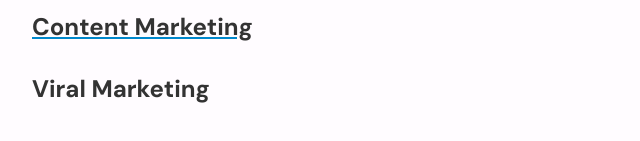
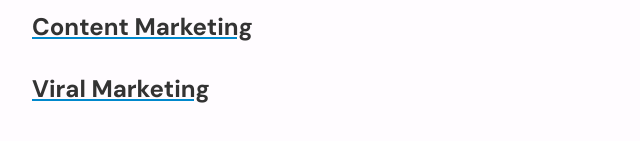
Before and after one commit to KevCode-Absurd/test-dante, a plain HTML site: page saas_marketing.html in a window 1280 px wide. Shown: the part 429-570 px from the top of the page, 16-656 px from the left. Drawn offline with Linux system fonts and the light colour scheme.

Commit message:
Add files via upload

```diff
--- a/saas_marketing.html
+++ b/saas_marketing.html
@@ -17,7 +17,8 @@
     <h2>What channel do you need help with?</h2>
     <a href="saas_seo.html" target=”_blank”><h3>Search Engine Optimization</h3></a>
     <a href="saas_content_marketing.html" target=”_blank”><h3>Content Marketing</h3></a>
-    <h3>Viral Marketing</h3>
+    <a href="saas_viral_marketing.html" target=”_blank”><h3>Viral Marketing</h3></a>
+
 
 </body>
 </html>
```
